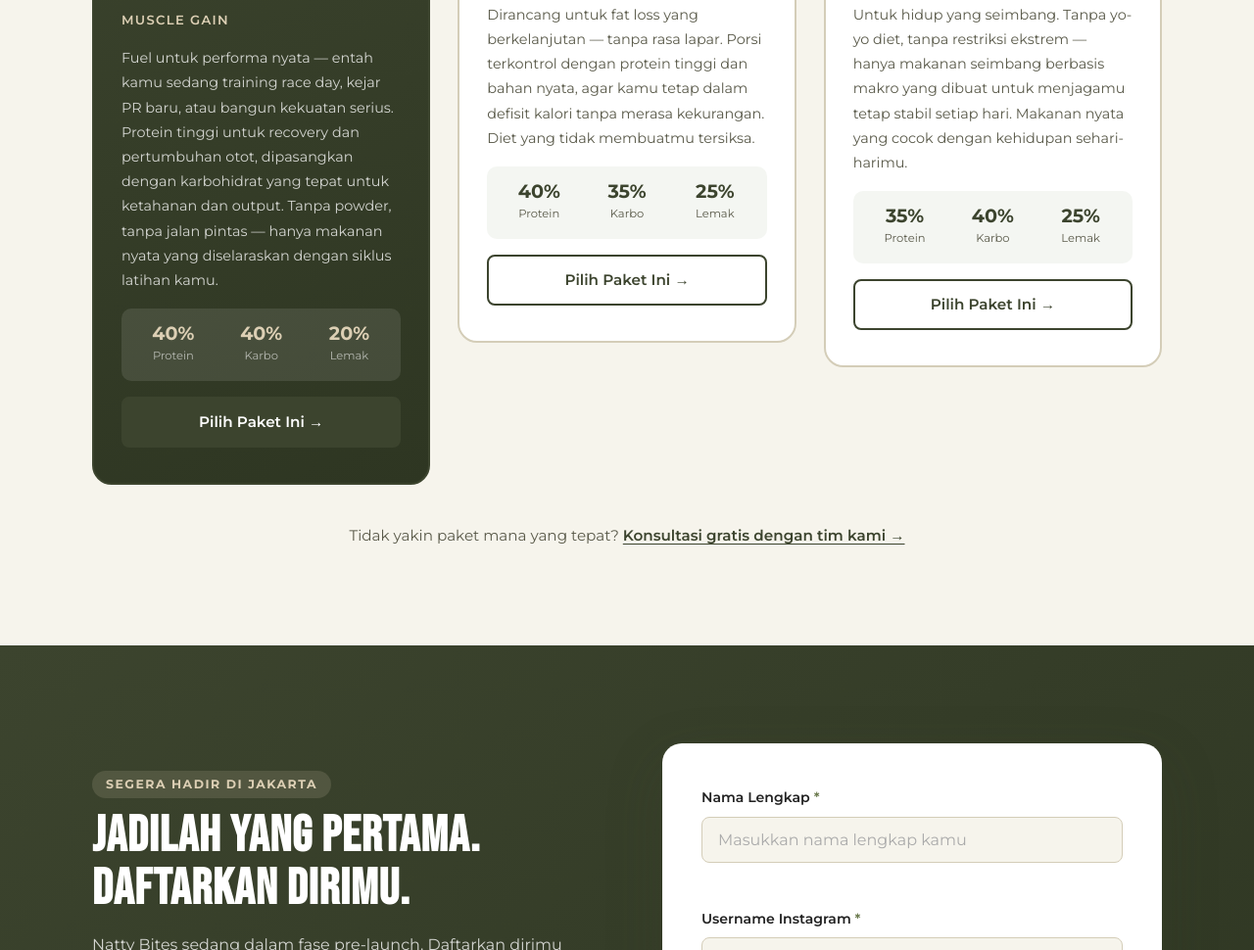
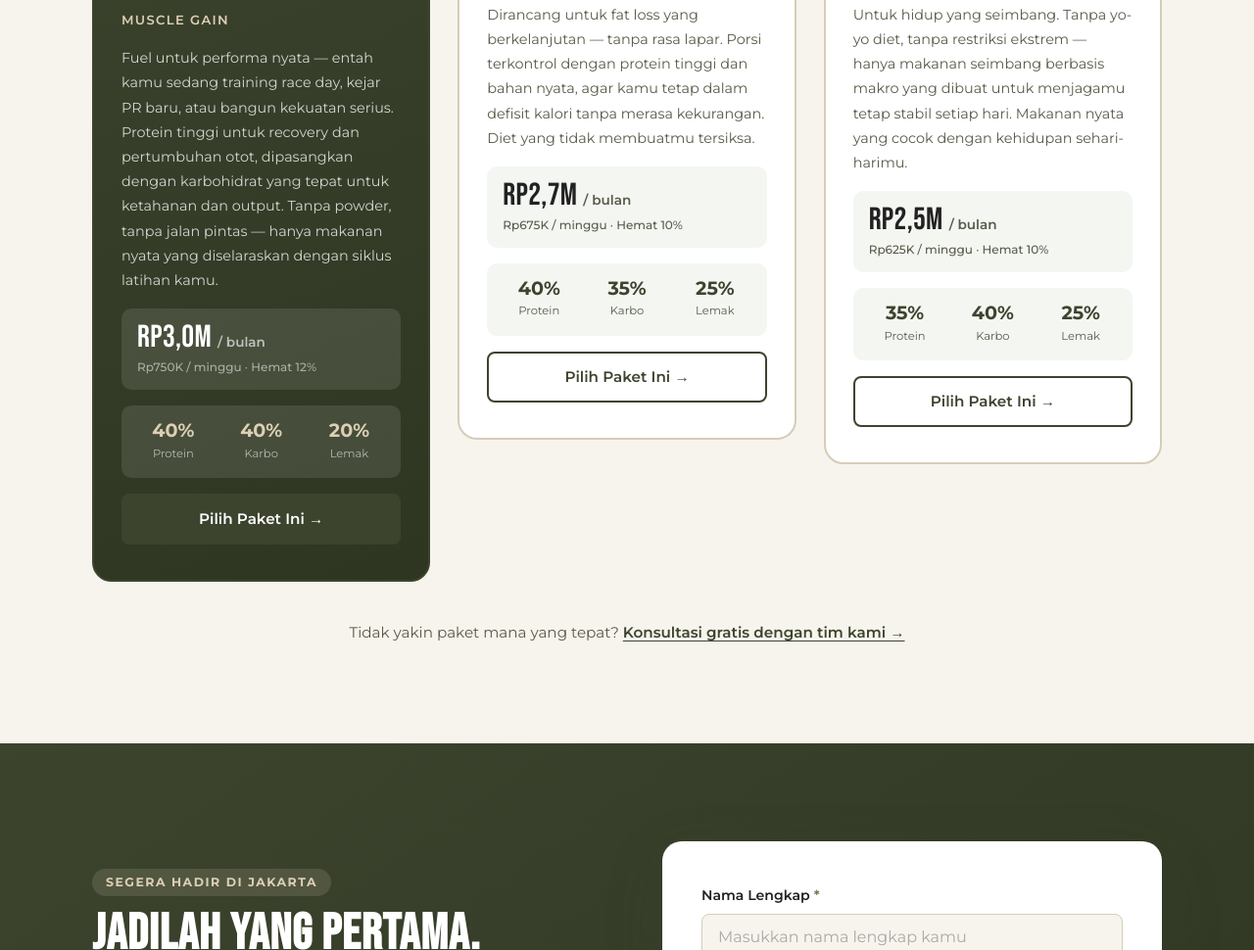
Before and after one commit to entertainmentactivitymike-png/grup-f-natty-bites, a plain HTML site: page index.html in a window 1280 px wide. Shown: the part 4381-5351 px from the top of the page at 98% size. Drawn offline with Linux system fonts and the light colour scheme.

Commit message:
Include the price inside the meal plan package

```diff
--- a/index.html
+++ b/index.html
@@ -465,7 +465,7 @@
         </div>
         <div class="packages__grid">
 
-          <!-- Card 1 -->
+          <!-- Card 1: Bulk Fuel — Hero (dark) -->
           <article class="package-card package-card--hero">
             <div class="package-card__badge">🏆 Hero Product</div>
             <div class="package-card__icon" aria-hidden="true">💪</div>
@@ -474,6 +474,13 @@
             <p class="package-card__desc">
               Fuel untuk performa nyata — entah kamu sedang training race day, kejar PR baru, atau bangun kekuatan serius. Protein tinggi untuk recovery dan pertumbuhan otot, dipasangkan dengan karbohidrat yang tepat untuk ketahanan dan output. Tanpa powder, tanpa jalan pintas — hanya makanan nyata yang diselaraskan dengan siklus latihan kamu.
             </p>
+            <div class="package-card__price-block">
+              <div class="package-card__price-row">
+                <span class="package-card__price-main">Rp3,0M</span>
+                <span class="package-card__price-unit">/ bulan</span>
+              </div>
+              <span class="package-card__price-weekly">Rp750K / minggu · Hemat 12%</span>
+            </div>
             <div class="package-card__macros" aria-label="Komposisi makro">
               <div class="macro"><span class="macro__val">40%</span><span class="macro__lbl">Protein</span></div>
               <div class="macro"><span class="macro__val">40%</span><span class="macro__lbl">Karbo</span></div>
@@ -482,7 +489,7 @@
             <a href="#waitlist" class="btn btn--primary">Pilih Paket Ini →</a>
           </article>
 
-          <!-- Card 2 -->
+          <!-- Card 2: Lean & Light -->
           <article class="package-card">
             <div class="package-card__icon" aria-hidden="true">🥗</div>
             <h3 class="package-card__name">Lean &amp; Light</h3>
@@ -490,6 +497,13 @@
             <p class="package-card__desc">
               Dirancang untuk fat loss yang berkelanjutan — tanpa rasa lapar. Porsi terkontrol dengan protein tinggi dan bahan nyata, agar kamu tetap dalam defisit kalori tanpa merasa kekurangan. Diet yang tidak membuatmu tersiksa.
             </p>
+            <div class="package-card__price-block">
+              <div class="package-card__price-row">
+                <span class="package-card__price-main">Rp2,7M</span>
+                <span class="package-card__price-unit">/ bulan</span>
+              </div>
+              <span class="package-card__price-weekly">Rp675K / minggu · Hemat 10%</span>
+            </div>
             <div class="package-card__macros" aria-label="Komposisi makro">
               <div class="macro"><span class="macro__val">40%</span><span class="macro__lbl">Protein</span></div>
               <div class="macro"><span class="macro__val">35%</span><span class="macro__lbl">Karbo</span></div>
@@ -498,7 +512,7 @@
             <a href="#waitlist" class="btn btn--outline">Pilih Paket Ini →</a>
           </article>
 
-          <!-- Card 3 -->
+          <!-- Card 3: Steady State -->
           <article class="package-card">
             <div class="package-card__icon" aria-hidden="true">⚖️</div>
             <h3 class="package-card__name">Steady State</h3>
@@ -506,6 +520,13 @@
             <p class="package-card__desc">
               Untuk hidup yang seimbang. Tanpa yo-yo diet, tanpa restriksi ekstrem — hanya makanan seimbang berbasis makro yang dibuat untuk menjagamu tetap stabil setiap hari. Makanan nyata yang cocok dengan kehidupan sehari-harimu.
             </p>
+            <div class="package-card__price-block">
+              <div class="package-card__price-row">
+                <span class="package-card__price-main">Rp2,5M</span>
+                <span class="package-card__price-unit">/ bulan</span>
+              </div>
+              <span class="package-card__price-weekly">Rp625K / minggu · Hemat 10%</span>
+            </div>
             <div class="package-card__macros" aria-label="Komposisi makro">
               <div class="macro"><span class="macro__val">35%</span><span class="macro__lbl">Protein</span></div>
               <div class="macro"><span class="macro__val">40%</span><span class="macro__lbl">Karbo</span></div>
--- a/styles.css
+++ b/styles.css
@@ -470,6 +470,25 @@ ul { list-style: none; }
 .package-card--hero .package-card__sub { color: var(--beige); }
 .package-card__desc { font-size: 0.9rem; color: var(--text-muted); line-height: 1.75; flex: 1; }
 .package-card--hero .package-card__desc { color: rgba(255,255,255,0.78); }
+
+/* Price block */
+.package-card__price-block {
+  display: flex; flex-direction: column; gap: 4px;
+  padding: 14px 16px; border-radius: 10px;
+  background: rgba(107,122,78,0.07);
+}
+.package-card--hero .package-card__price-block { background: rgba(255,255,255,0.1); }
+.package-card__price-row { display: flex; align-items: baseline; gap: 6px; }
+.package-card__price-main {
+  font-family: var(--font-display); font-size: 2rem; line-height: 1;
+  color: var(--charcoal); letter-spacing: 0.01em;
+}
+.package-card--hero .package-card__price-main { color: var(--white); }
+.package-card__price-unit { font-size: 0.85rem; font-weight: 600; color: var(--text-muted); }
+.package-card--hero .package-card__price-unit { color: rgba(255,255,255,0.65); }
+.package-card__price-weekly { font-size: 0.75rem; color: var(--text-muted); font-weight: 500; }
+.package-card--hero .package-card__price-weekly { color: rgba(255,255,255,0.55); }
+
 .package-card__macros {
   display: flex; gap: 16px; padding: 16px;
   background: rgba(107,122,78,0.07); border-radius: 10px;
@@ -482,6 +501,13 @@ ul { list-style: none; }
 .package-card--hero .macro__lbl { color: rgba(255,255,255,0.6); }
 .packages__note { text-align: center; margin-top: 40px; font-size: 0.95rem; color: var(--text-muted); }
 .packages__note a { color: var(--olive-dark); font-weight: 600; text-decoration: underline; text-underline-offset: 3px; }
+
+/* ---- 1024px: tablet landscape ---- */
+@media (max-width: 1024px) {
+  .packages__grid { grid-template-columns: 1fr; max-width: 480px; margin: 0 auto; }
+  .package-card--hero { transform: none; }
+  .package-card--hero:hover { transform: translateY(-6px); }
+}
 
 /* ---- WAITLIST ---- */
 .waitlist {
@@ -625,9 +651,6 @@ ul { list-style: none; }
 /* ---- 1024px: tablet landscape ---- */
 @media (max-width: 1024px) {
   .why__grid { grid-template-columns: repeat(2, 1fr); }
-  .packages__grid { grid-template-columns: 1fr; max-width: 520px; margin: 0 auto; }
-  .package-card--hero { transform: none; }
-  .package-card--hero:hover { transform: translateY(-6px); }
 }
 
 /* ---- 900px: tablet portrait ---- */
```
